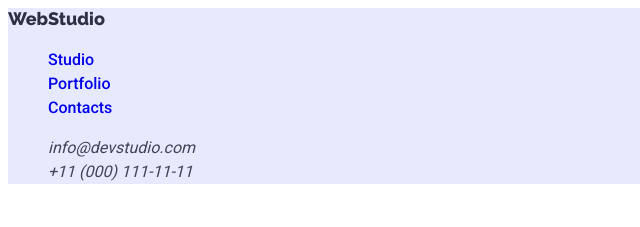
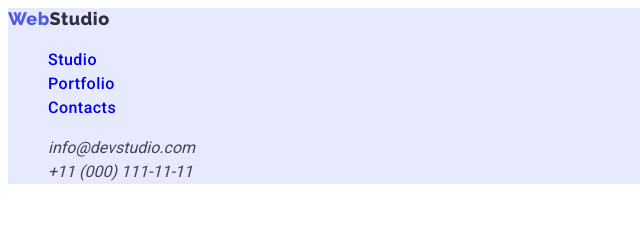
Before and after one commit to Rybchynskyi93/goit-markup-hw-02, a plain HTML site: page index.html in a window 1280 px wide. Shown: the top 227 px of the page, 0-640 px from the left. Drawn offline with Linux system fonts and the light colour scheme.

Commit message:
monday 2

```diff
--- a/css/styles.css
+++ b/css/styles.css
@@ -11,6 +11,8 @@
 
 body {
   font-family: "Roboto", sans-serif;
+  color: var(--second-text-color);
+  background-color: var(--title-color-text);
 }
 .link {
   text-decoration: none;
@@ -25,6 +27,9 @@ ul {
 a {
   text-decoration: none;
 }
+span {
+  color: #4d5ae5;
+}
 
 .header {
 }
@@ -33,14 +38,21 @@ a {
   font-size: 16px;
   line-height: 1.5;
   color: var(--main-text-color);
+  letter-spacing: 0.03em;
 }
+
 .header-logo {
   font-family: "Raleway";
   font-weight: 800;
   font-size: 18px;
   line-height: 1.17;
   color: var(--main-text-color);
+  letter-spacing: 0.03em;
 }
+.header-list {
+  list-style: none;
+}
+
 .header-menu-item {
   font-weight: 500;
   font-size: 16px;
--- a/index.html
+++ b/index.html
@@ -10,7 +10,6 @@
       href="https://fonts.googleapis.com/css2?family=Raleway:wght@800&family=Roboto:wght@400;500;700;900&display=swap"
       rel="stylesheet"
     />
-
     <title>WebStudio</title>
     <link rel="stylesheet" href="./css/styles.css" />
   </head>
@@ -18,8 +17,10 @@
   <body>
     <header class="header">
       <nav class="header-navigation">
-        <a class="header-logo" href="./index.html">WebStudio</a>
-        <ul>
+        <a class="header-logo link" href="./index.html"
+          ><span>Web</span>Studio</a
+        >
+        <ul class="header-list list">
           <li class="header-menu-item">
             <a class="header" href="./index.html">Studio</a>
           </li>
@@ -159,7 +160,7 @@
     </main>
 
     <footer class="footer">
-      <a href="./index.html" class="footer-logo">WebStudio</a>
+      <a href="./index.html" class="footer-logo"><span>Web</span>Studio</a>
       <p class="footer-text">
         Increase the flow of customers and sales for your business with digital
         marketing & growth solutions.
```
Also changed, not shown: portfolio.html (+2 -2 lines).
